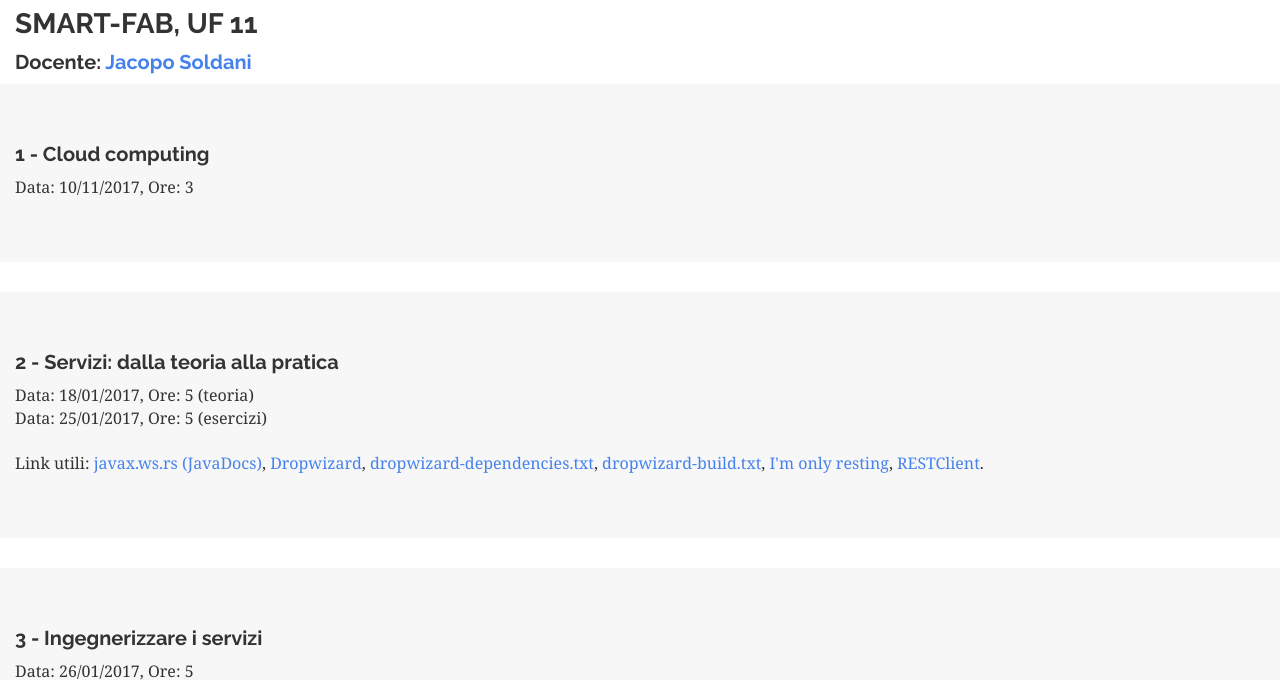
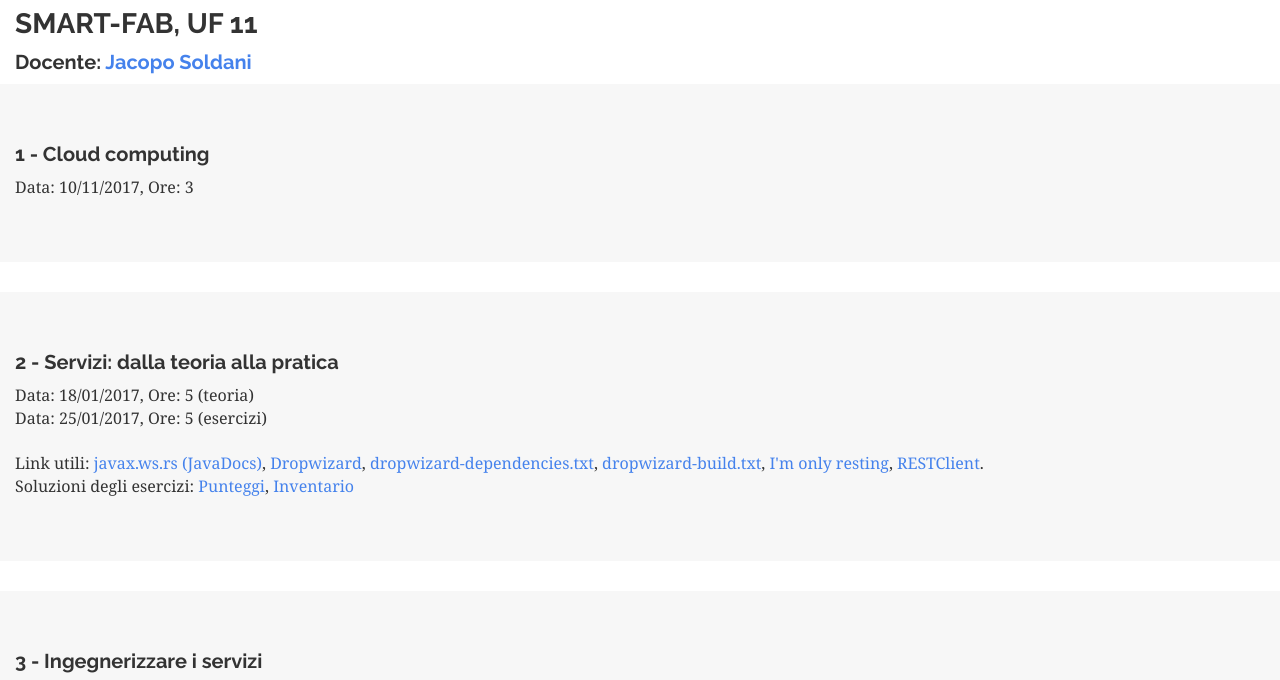
Before and after one commit to smart-fab-cloud/smart-fab-cloud.github.io, a plain HTML site: page index.html in a window 1280 px wide. Shown: the part 91-771 px from the top of the page. Drawn offline with Linux system fonts and the light colour scheme.

Commit message:
added excercises

```diff
--- a/index.html
+++ b/index.html
@@ -32,6 +32,10 @@
 			<a href="https://raw.githubusercontent.com/smart-fab-cloud/configs/master/dropwizard-build.txt" target="_blank">dropwizard-build.txt</a>,
 			<a href="http://www.swensensoftware.com/im-only-resting" target="_blank">I'm only resting</a>,
 			<a href="http://restclient.net/" target="_blank">RESTClient</a>.
+			<br>
+			Soluzioni degli esercizi:
+			<a href="https://github.com/smart-fab-cloud/punteggi" target="_blank">Punteggi</a>,
+			<a href="https://github.com/smart-fab-cloud/inventario" target="_blank">Inventario</a>
 		</p>
 	</div>
 	<div class="col-lg-12 col-md-12 col-sm-12 col-xs-12 jumbotron">
```
